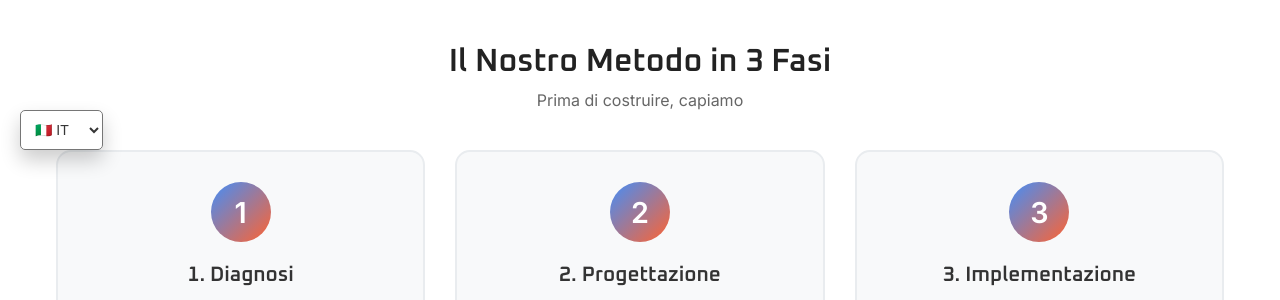
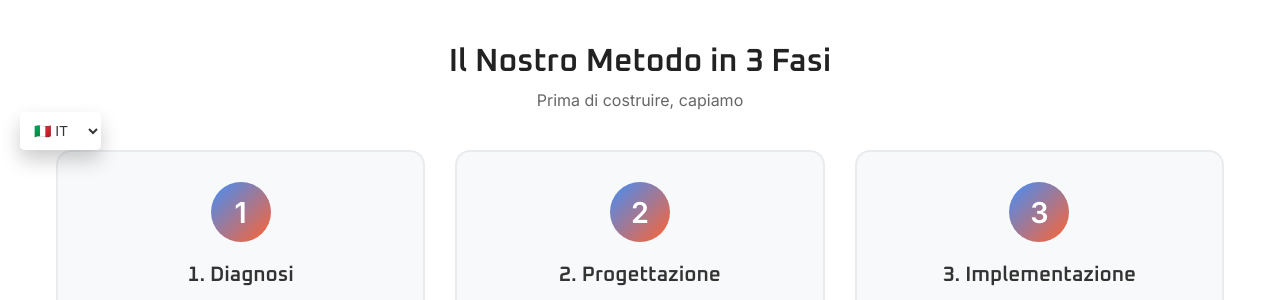
Before and after one commit to AynixTech/aynix-wordpress, a WordPress theme: template wp-content/themes/aynix/index.php in a window 1280 px wide. Shown: the part 630-930 px from the top of the page. Run offline with PHP 8.4 and a stand-in for WordPress, Linux system fonts and the light colour scheme; the site name, menu and one post (Sample post) are stand-ins, and other content is empty.

Commit message:
add language switcher border none

```diff
--- a/wp-content/themes/aynix/assets/css/footer.css
+++ b/wp-content/themes/aynix/assets/css/footer.css
@@ -186,6 +186,7 @@ footer .description {
     background: rgba(255, 255, 255, 0.8);
     backdrop-filter: blur(10px);
     -webkit-backdrop-filter: blur(10px);
+    border: none;
 }
 
 /* Move language switcher up when sticky CTA is visible on mobile */
```
